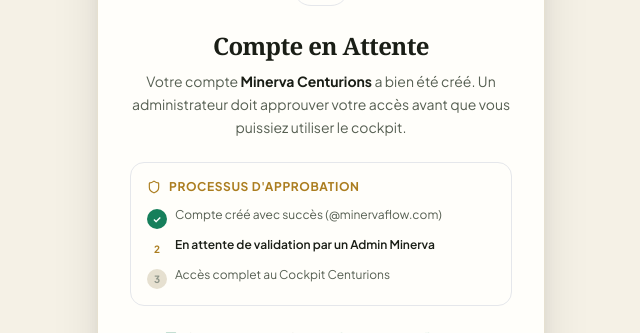
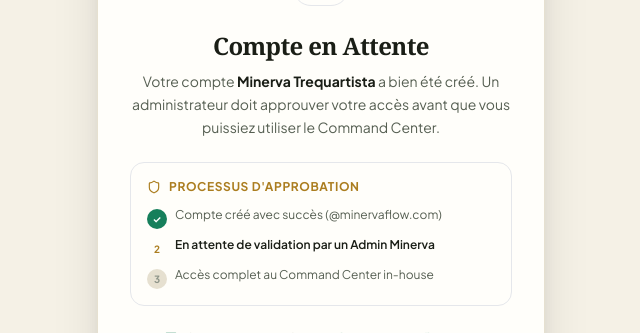
Before and after one commit to Endsi3g/The-Trequartista-from-Minerva, a Next.js app: page /pending-approval in a window 1280 px wide. Shown: the part 232-565 px from the top of the page, without its empty margins (319-959 px from the left). Built offline with nearby package versions, Linux system fonts and the light colour scheme; no server answers.

Commit message:
refactor: update all references from Cockpit to Command Center in-house and Minerva Trequartista

```diff
--- a/app/(auth)/pending-approval/page.tsx
+++ b/app/(auth)/pending-approval/page.tsx
@@ -16,8 +16,8 @@
             Compte en Attente
           </h1>
           <p className="text-sm text-mv-ink-soft leading-relaxed">
-            Votre compte <span className="font-bold text-mv-ink">Minerva Centurions</span> a bien été créé.
-            Un administrateur doit approuver votre accès avant que vous puissiez utiliser le cockpit.
+            Votre compte <span className="font-bold text-mv-ink">Minerva Trequartista</span> a bien été créé.
+            Un administrateur doit approuver votre accès avant que vous puissiez utiliser le Command Center.
           </p>
         </div>
 
@@ -38,7 +38,7 @@
             </li>
             <li className="flex items-start gap-2">
               <span className="w-5 h-5 rounded-full bg-mv-border text-mv-ink-faint flex items-center justify-center font-bold text-[10px] shrink-0 mt-0.5">3</span>
-              <span>Accès complet au Cockpit Centurions</span>
+              <span>Accès complet au Command Center in-house</span>
             </li>
           </ol>
         </div>
--- a/app/(dashboard)/settings/billing/page.tsx
+++ b/app/(dashboard)/settings/billing/page.tsx
@@ -321,7 +321,7 @@
                   </div>
                 </div>
                 <div className="flex items-center gap-2">
-                  <Tooltip content="Approuver l'accès au cockpit" position="top">
+                  <Tooltip content="Approuver l'accès au Command Center in-house" position="top">
                     <button
                       disabled={approvingId === member.id}
                       onClick={async () => {
--- a/app/(dashboard)/team/page.tsx
+++ b/app/(dashboard)/team/page.tsx
@@ -65,7 +65,7 @@
           </p>
         </div>
 
-        <Tooltip content="Inviter un nouveau membre à rejoindre le cockpit" position="left">
+        <Tooltip content="Inviter un nouveau membre à rejoindre le Command Center in-house" position="left">
           <Button variant="primary" icon={<Plus className="w-4 h-4" />}>
             Inviter un Collaborateur
           </Button>
--- a/app/layout.tsx
+++ b/app/layout.tsx
@@ -5,7 +5,7 @@
 import { ToastProvider } from '@/components/providers/ToastProvider';
 
 export const metadata: Metadata = {
-  title: 'The Trequartista from Minerva — Cockpit Operations',
+  title: 'The Trequartista from Minerva — Command Center in-house',
   description: 'Command center in-house de Minerva pour la livraison client, le suivi du ROI, la qualité et le management équipe.',
   manifest: '/manifest.json',
   icons: {
@@ -13,7 +13,7 @@
     apple: '/icon-192.png',
   },
   openGraph: {
-    title: 'The Trequartista from Minerva — Cockpit Operations',
+    title: 'The Trequartista from Minerva — Command Center in-house',
     description: 'Command center in-house de Minerva pour la livraison client, le suivi du ROI, la qualité et le management équipe.',
     url: 'https://minervaflow.com',
     siteName: 'The Trequartista from Minerva',
@@ -22,7 +22,7 @@
         url: '/opengraph-image',
         width: 1200,
         height: 630,
-        alt: 'The Trequartista from Minerva Cockpit',
+        alt: 'The Trequartista from Minerva — Command Center in-house',
       },
     ],
     locale: 'fr_CA',
--- a/app/not-found.tsx
+++ b/app/not-found.tsx
@@ -25,7 +25,7 @@
         <div className="space-y-2">
           <h2 className="text-lg font-bold text-mv-ink">Oups ! Cette destination n'existe pas.</h2>
           <p className="text-xs text-mv-ink-soft leading-relaxed max-w-sm mx-auto">
-            La page que vous recherchez a peut-être été déplacée, supprimée ou n'a jamais existé dans le Cockpit Centurions.
+            La page que vous recherchez a peut-être été déplacée, supprimée ou n'a jamais existé dans le Command Center in-house.
           </p>
         </div>
 
--- a/app/opengraph-image.tsx
+++ b/app/opengraph-image.tsx
@@ -3,7 +3,7 @@
 export const runtime = 'nodejs';
 
 
-export const alt = 'The Trequartista from Minerva — Cockpit Operations';
+export const alt = 'The Trequartista from Minerva — Command Center in-house';
 export const size = {
   width: 1200,
   height: 630,
@@ -60,7 +60,7 @@
               maxWidth: '900px',
             }}
           >
-            Cockpit Operations, Quality Control & Team Execution
+            Command Center in-house, Quality Control & Team Execution
           </div>
           <div style={{ fontSize: '24px', color: '#a0a89a', maxWidth: '800px' }}>
             Command Center in-house pour la livraison de projets clients, le suivi du ROI, les checklists de lancement 20-points et la gestion 1-on-1.
--- a/components/shell/Logo.tsx
+++ b/components/shell/Logo.tsx
@@ -30,12 +30,12 @@
       <LogoMark size={size} />
       {!collapsed && (
         <div className="flex flex-col whitespace-nowrap leading-tight">
-          <span className="font-extrabold text-sm tracking-tight text-mv-ink">
+          <span className="font-extrabold text-sm tracking-tight text-mv-ink font-display">
             MINERVA{' '}
-            <span className="text-mv-green">CENTURIONS</span>
+            <span className="text-mv-green">TREQUARTISTA</span>
           </span>
           <span className="text-[10px] font-semibold text-mv-ink-faint tracking-widest uppercase">
-            Cockpit Client
+            Command Center in-house
           </span>
         </div>
       )}
```
Also changed, not shown: public/manifest.json.
